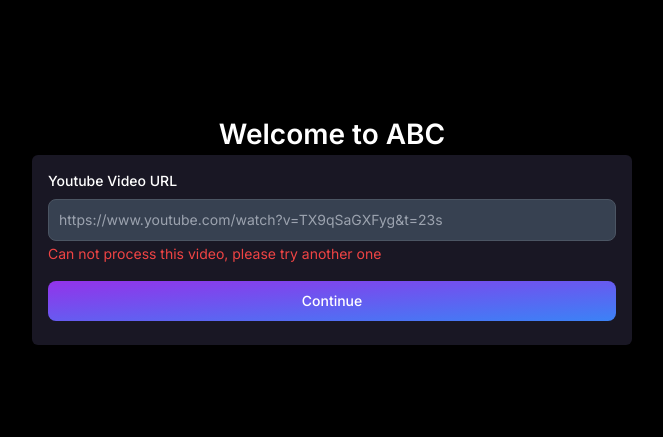
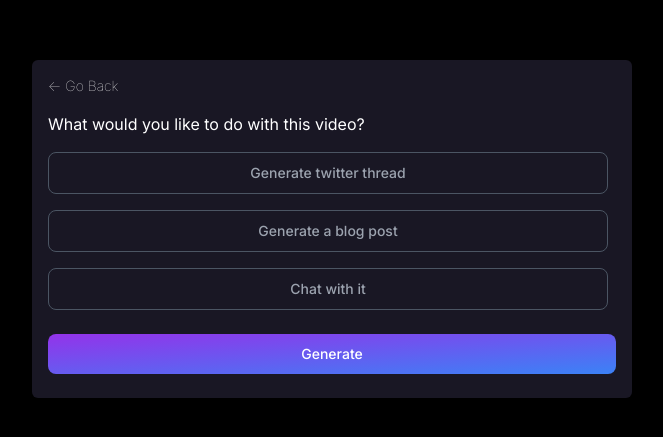
Before and after one commit to vgulerianb/crucible, a Next.js app: page / in a window 1280 px wide. Shown: the part 171-608 px from the top of the page, without its empty margins (308-971 px from the left). Built offline with nearby package versions, Linux system fonts and the light colour scheme.

Commit message:
Action screen

```diff
--- a/app/page.tsx
+++ b/app/page.tsx
@@ -1,13 +1,25 @@
+"use client";
 import Image from "next/image";
+import { useEffect, useState } from "react";
 
 export default function Home() {
+  const [sessionId, setSessionId] = useState<string>("");
+
+  useEffect(() => {
+    setTimeout(() => {
+      setSessionId("123456789");
+    }, 4000);
+  }, []);
+
   return (
     <div className="w-screen h-screen flex justify-center items-center">
-      <div className="w-full flex items-center flex-col">
+      <div className="w-full flex items-center flex-col transition-all">
+        {!sessionId ? (
+          <>
             <h1 className="text-[28px] font-semibold text-center">
               Welcome to ABC
             </h1>
-        <div className="max-w-[600px] w-full bg-[#191724] rounded-md shadow-lg p-[16px] flex flex-col gap-[16px]">
+            <div className="max-w-[600px] w-full bg-[#191724] rounded-md shadow-lg p-[16px] flex flex-col gap-[16px] animate-fadeIn">
               <div>
                 <label className="block mb-2 text-sm font-medium text-white">
                   Youtube Video URL
@@ -30,6 +42,40 @@ export default function Home() {
                 Continue
               </button>
             </div>
+          </>
+        ) : (
+          <div className="animate-fadeIn max-w-[600px] w-full bg-[#191724] rounded-md flex flex-col gap-[16px] p-[16px]">
+            <span className="text-sm cursor-pointer font-thin">{`<- Go Back`}</span>
+            <span className="">What would you like to do with this video?</span>
+            <div className="flex flex-col gap-[8px]">
+              <button
+                type="button"
+                className="border  focus:ring-4 focus:outline-none font-medium rounded-lg text-sm px-5 py-2.5 text-center mr-2 mb-2 border-gray-600 text-gray-400 hover:text-white hover:bg-gray-600 focus:ring-gray-800"
+              >
+                Generate twitter thread
+              </button>
+              <button
+                type="button"
+                className="border  focus:ring-4 focus:outline-none font-medium rounded-lg text-sm px-5 py-2.5 text-center mr-2 mb-2 border-gray-600 text-gray-400 hover:text-white hover:bg-gray-600 focus:ring-gray-800"
+              >
+                Generate a blog post
+              </button>
+              <button
+                type="button"
+                className="border  focus:ring-4 focus:outline-none font-medium rounded-lg text-sm px-5 py-2.5 text-center mr-2 mb-2 border-gray-600 text-gray-400 hover:text-white hover:bg-gray-600 focus:ring-gray-800"
+              >
+                Chat with it
+              </button>
+            </div>
+
+            <button
+              type="button"
+              className="w-full text-white bg-gradient-to-br from-purple-600 to-blue-500 hover:bg-gradient-to-bl focus:ring-4 focus:outline-none focus:ring-blue-300 dark:focus:ring-blue-800 font-medium rounded-lg text-sm px-5 py-2.5 text-center mr-2 mb-2"
+            >
+              Generate
+            </button>
+          </div>
+        )}
       </div>
     </div>
   );
--- a/tailwind.config.js
+++ b/tailwind.config.js
@@ -13,6 +13,22 @@ module.exports = {
         "gradient-conic":
           "conic-gradient(from 180deg at 50% 50%, var(--tw-gradient-stops))",
       },
+      keyframes: {
+        fadeIn: {
+          "0%": { opacity: 0 },
+          "100%": { opacity: 1 },
+        },
+        fadeOut: {
+          "0%": { opacity: 1 },
+          "100%": {
+            opacity: 0,
+          },
+        },
+      },
+      animation: {
+        fadeIn: "fadeIn 0.5s ease-in-out",
+        fadeOut: "fadeOut 0.5s ease-in-out",
+      },
     },
   },
   plugins: [],
```
Lines whose indentation alone changed are shown as unchanged.
